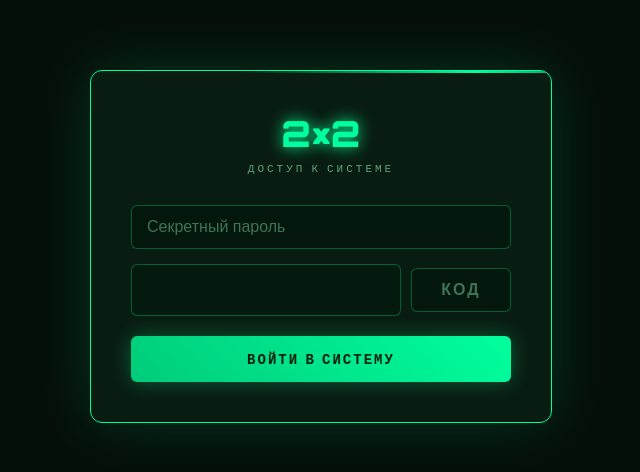
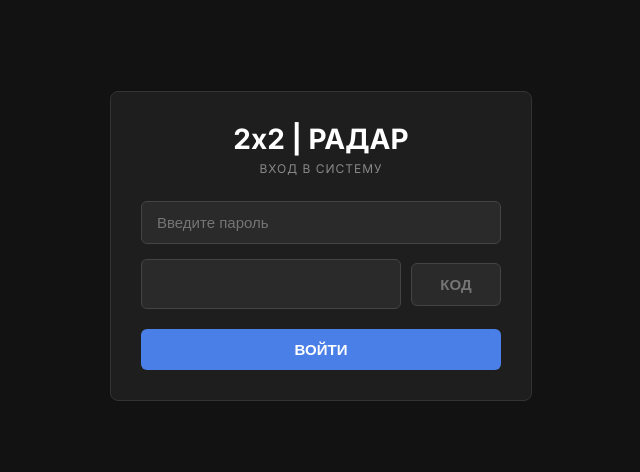
Before and after one commit to markelovivan125-cmyk/tatmeteo, a website: page public/login.html in a window 1280 px wide. Shown: the part 154-626 px from the top of the page, without its empty margins (319-959 px from the left). Drawn offline with Linux system fonts and the light colour scheme; no server answers.

Commit message:
Update login.html

```diff
--- a/public/login.html
+++ b/public/login.html
@@ -4,84 +4,65 @@
   <meta charset="UTF-8" />
   <meta name="viewport" content="width=device-width, initial-scale=1.0" />
   <title>2х2 | Вход</title>
-  <link href="https://fonts.googleapis.com/css2?family=Orbitron:wght@400;700;900&family=Rajdhani:wght@500;700&display=swap" rel="stylesheet" />
+  <link href="https://fonts.googleapis.com/css2?family=Inter:wght@400;500;600;700&display=swap" rel="stylesheet" />
   <style>
-    :root {
-      --neon-green: #00ff9d;
-      --neon-green-dark: #00cc7a;
-      --bg-dark: #050f0a;
-      --glass-border: rgba(0, 255, 157, 0.3);
-    }
     body {
-      margin: 0; padding: 0; background: var(--bg-dark); color: #e0ffe0;
-      font-family: 'Rajdhani', sans-serif; height: 100vh;
+      margin: 0; padding: 0; background: #121212; color: #e0e0e0;
+      font-family: 'Inter', sans-serif; height: 100vh;
       display: flex; align-items: center; justify-content: center;
     }
     .auth-box {
-      background: rgba(10, 30, 18, 0.9); border: 1px solid var(--neon-green);
-      border-radius: 12px; padding: 40px; width: 100%; max-width: 380px;
-      text-align: center; box-shadow: 0 0 60px rgba(0, 255, 157, 0.15);
-      position: relative; overflow: hidden;
+      background: #1e1e1e; border: 1px solid #333;
+      border-radius: 8px; padding: 30px; width: 100%; max-width: 360px;
+      text-align: center;
     }
-    .auth-box::before {
-      content: ''; position: absolute; top: 0; left: -100%; width: 100%; height: 2px;
-      background: linear-gradient(90deg, transparent, var(--neon-green), transparent);
-      animation: authScan 3s infinite linear;
-    }
-    @keyframes authScan { 0% { left: -100%; } 100% { left: 100%; } }
     .auth-logo {
-      font-family: 'Orbitron', monospace; font-size: 36px; font-weight: 900;
-      color: var(--neon-green); text-shadow: 0 0 15px var(--neon-green);
-      margin-bottom: 5px;
+      font-size: 28px; font-weight: 700; color: #ffffff; margin-bottom: 5px;
     }
     .auth-subtitle {
-      font-family: 'Orbitron', monospace; font-size: 11px; letter-spacing: 3px;
-      color: rgba(150, 255, 200, 0.6); margin-bottom: 30px;
+      font-size: 12px; letter-spacing: 1px;
+      color: #888; margin-bottom: 25px; text-transform: uppercase;
     }
     .auth-form input {
-      width: 100%; box-sizing: border-box; background: rgba(0, 20, 10, 0.6);
-      border: 1px solid var(--glass-border); color: #e0ffe0;
-      padding: 12px 15px; border-radius: 6px; font-size: 16px;
+      width: 100%; box-sizing: border-box; background: #2a2a2a;
+      border: 1px solid #444; color: #ffffff;
+      padding: 12px 15px; border-radius: 6px; font-size: 15px;
       margin-bottom: 15px; outline: none; transition: 0.2s;
     }
-    .auth-form input::placeholder { color: rgba(150, 255, 200, 0.4); }
     .auth-form input:focus {
-      border-color: var(--neon-green); box-shadow: 0 0 15px rgba(0, 255, 157, 0.2);
+      border-color: #4a7fe8;
     }
     .auth-captcha-box { display: flex; gap: 10px; margin-bottom: 20px; align-items: center; }
     .auth-captcha-img {
-      flex: 1; height: 50px; background: #051a0e; border: 1px solid var(--glass-border);
+      flex: 1; height: 48px; background: #2a2a2a; border: 1px solid #444;
       border-radius: 6px; cursor: pointer; display: flex; align-items: center;
       justify-content: center; overflow: hidden;
     }
     .auth-captcha-img svg { width: 100%; height: 100%; }
     .auth-captcha-box input {
-      width: 100px; margin-bottom: 0; text-align: center; text-transform: uppercase;
-      letter-spacing: 2px; font-weight: 700; color: var(--neon-green);
+      width: 90px; margin-bottom: 0; text-align: center; text-transform: uppercase;
+      font-weight: 700; color: #ffffff;
     }
     .auth-btn {
-      width: 100%; padding: 14px; background: linear-gradient(45deg, var(--neon-green-dark), var(--neon-green));
-      color: #001f0f; border: 0; border-radius: 6px; font-family: 'Orbitron', monospace;
-      font-weight: 700; font-size: 14px; letter-spacing: 2px; cursor: pointer; transition: 0.3s;
-      box-shadow: 0 0 20px rgba(0, 255, 157, 0.3);
+      width: 100%; padding: 12px; background: #4a7fe8; color: #ffffff;
+      border: 0; border-radius: 6px; font-weight: 600; font-size: 15px;
+      cursor: pointer; transition: 0.2s;
     }
-    .auth-btn:hover {
-      transform: translateY(-2px); box-shadow: 0 5px 30px rgba(0, 255, 157, 0.6);
-    }
-    .auth-error { color: #ff4d6d; font-size: 13px; margin-top: 15px; display: none; }
+    .auth-btn:hover { background: #3a6fd8; }
+    .auth-error { color: #ff5252; font-size: 13px; margin-top: 15px; display: none; }
   </style>
 </head>
 <body>
   <div class="auth-box">
-    <div class="auth-logo">2×2</div>
-    <div class="auth-subtitle">ДОСТУП К СИСТЕМЕ</div>
+    <div class="auth-logo">2х2 | РАДАР</div>
+    <div class="auth-subtitle">Вход в систему</div>
     <form id="auth-form" class="auth-form">
-      <input type="password" id="pass" placeholder="Секретный пароль" required autocomplete="off">
+      <input type="password" id="pass" placeholder="Введите пароль" required autocomplete="off">
       <div class="auth-captcha-box">
         <div id="captcha-img" class="auth-captcha-img" title="Обновить код"></div>
         <input type="text" id="captcha" placeholder="Код" required maxlength="5" autocomplete="off">
       </div>
-      <button type="submit" class="auth-btn">ВОЙТИ В СИСТЕМУ</button>
+      <button type="submit" class="auth-btn">ВОЙТИ</button>
       <div id="err" class="auth-error"></div>
     </form>
   </div>
@@ -120,7 +101,6 @@
         const data = await res.json();
 
         if (data.success) {
-          // Успех! Идем на главную, привратник нас пропустит
           window.location.href = '/';
         } else {
           errBox.textContent = data.error || 'Ошибка авторизации';
@@ -132,7 +112,7 @@
         errBox.style.display = 'block';
         loadCaptcha();
       } finally {
-        btn.textContent = 'ВОЙТИ В СИСТЕМУ';
+        btn.textContent = 'ВОЙТИ';
         btn.disabled = false;
       }
     });
```
